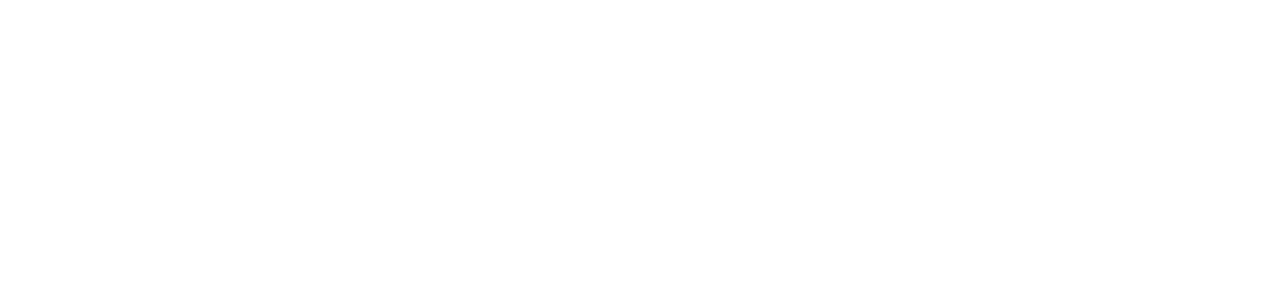
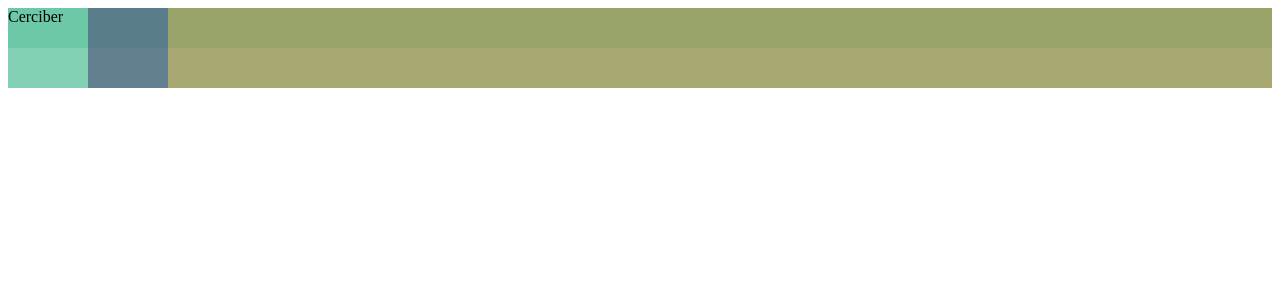
Before and after one commit to cerciber/cerciber, a Vue app: page / in a window 1280 px wide. Shown: the top 300 px of the page. Built offline with nearby package versions, Linux system fonts and the light colour scheme.

Commit message:
Structure html 5 semantic advances

```diff
--- a/src/user_interface/App.vue
+++ b/src/user_interface/App.vue
@@ -1,17 +1,33 @@
 <template>
   <Header></Header>
+  <Main></Main>
+  <Aside></Aside>
+  <Footer></Footer>
 </template>
 
 <script>
 import Header from './components/Header.vue'
+import Main from './components/Main.vue'
+import Aside from './components/Aside.vue'
+import Footer from './components/Footer.vue'
 
 export default {
   name: 'App',
   components: {
-    Header
+    Header,
+    Main,
+    Aside,
+    Footer
   }
 }
 </script>
 
 <style>
+
+/* ]Style variables */
+:root {
+  --test-color1: #24ac783d;
+  --test-color2: #ac7c2485;
+  --test-color3: #245aac85;
+}
 </style>
--- /dev/null
+++ b/src/user_interface/components/Aside.vue
@@ -0,0 +1,14 @@
+<template>
+  <aside>
+
+  </aside>
+</template>
+
+<script>
+export default {
+  name: 'asideComponent'
+}
+</script>
+
+<style scoped>
+</style>
--- /dev/null
+++ b/src/user_interface/components/Footer.vue
@@ -0,0 +1,14 @@
+<template>
+  <footer>
+
+  </footer>
+</template>
+
+<script>
+export default {
+  name: 'footerComponent'
+}
+</script>
+
+<style scoped>
+</style>
--- a/src/user_interface/components/Header.vue
+++ b/src/user_interface/components/Header.vue
@@ -1,6 +1,17 @@
 <template>
   <header>
+    <div class="header-middle-block">
+    </div>
+    <div class="header-content">
+      <div class="header-content-logo">
+        Cerciber
+      </div>
+      <nav class="header-content-nav">
+        <ul  class="header-content-nav-ul">
 
+				</ul>
+      </nav>
+    </div>
   </header>
 </template>
 
@@ -11,4 +22,48 @@
 </script>
 
 <style scoped>
+
+header {
+  position: relative;
+  height: 80px;
+  width: 100%;
+  background-color:  var(--test-color1);
+}
+
+.header-middle-block {
+  position: absolute;
+  height: 40px;
+  width: 100%;
+  background-color:  var(--test-color1);
+}
+
+.header-content {
+  position: absolute;
+  height: 80px;
+  width: 100%;
+  background-color:  var(--test-color1);
+}
+
+.header-content-logo {
+  float: left;
+  height: 80px;
+  width: 80px;
+  background-color:  var(--test-color1);
+}
+
+.header-content-nav {
+  float: left;
+  height: 80px;
+  width: calc(100% - 80px);
+  background-color:  var(--test-color2);
+}
+
+.header-content-nav-ul {
+  height: 80px;
+  width: 80px;
+  margin: 0px;
+  padding: 0px;
+  background-color:  var(--test-color3);
+}
+
 </style>
--- /dev/null
+++ b/src/user_interface/components/Main.vue
@@ -0,0 +1,14 @@
+<template>
+  <main>
+
+  </main>
+</template>
+
+<script>
+export default {
+  name: 'mainComponent'
+}
+</script>
+
+<style scoped>
+</style>
```
Also changed, not shown: src/user_interface/components/Header/Logo.vue (added, +14 -0 lines).
